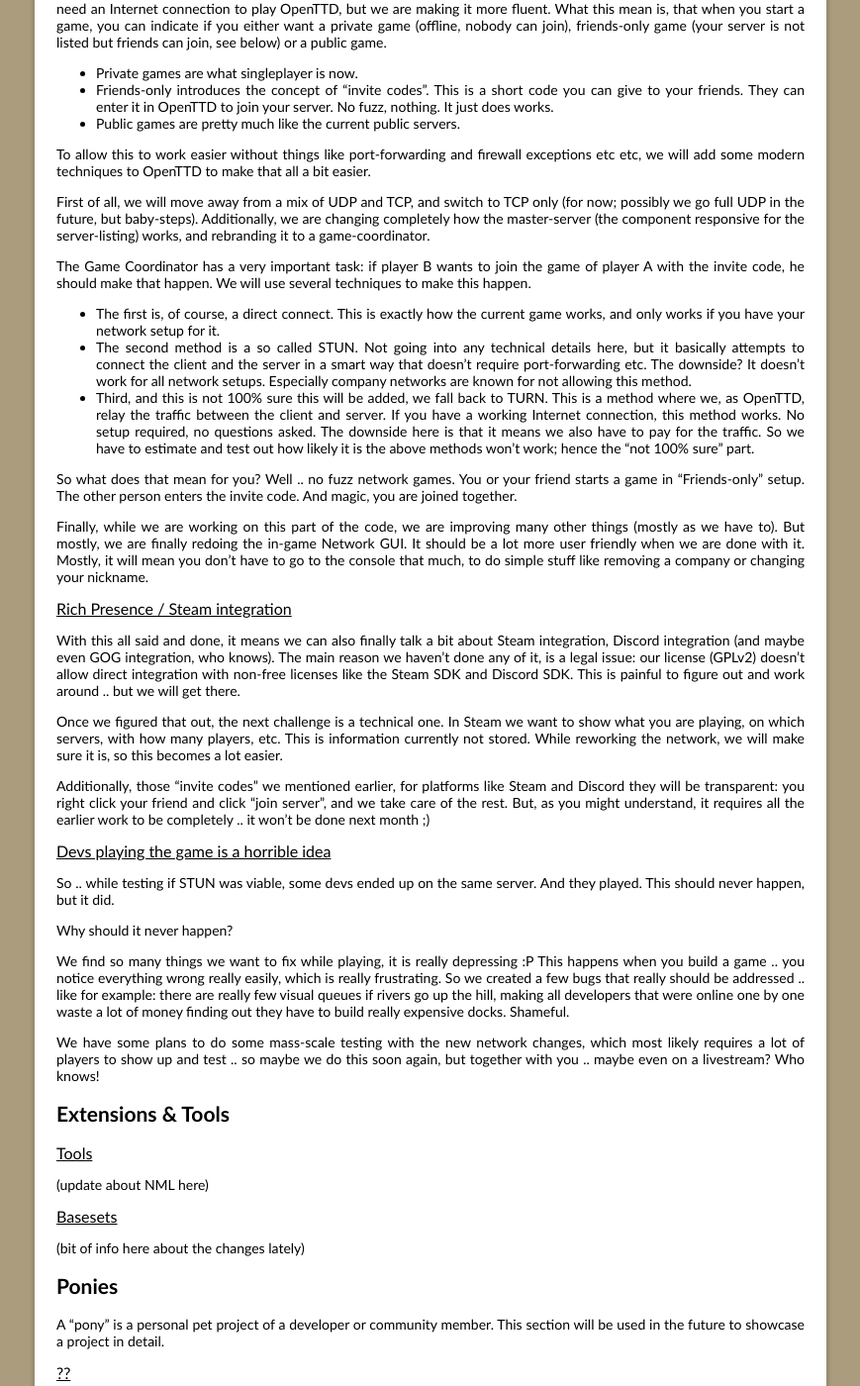
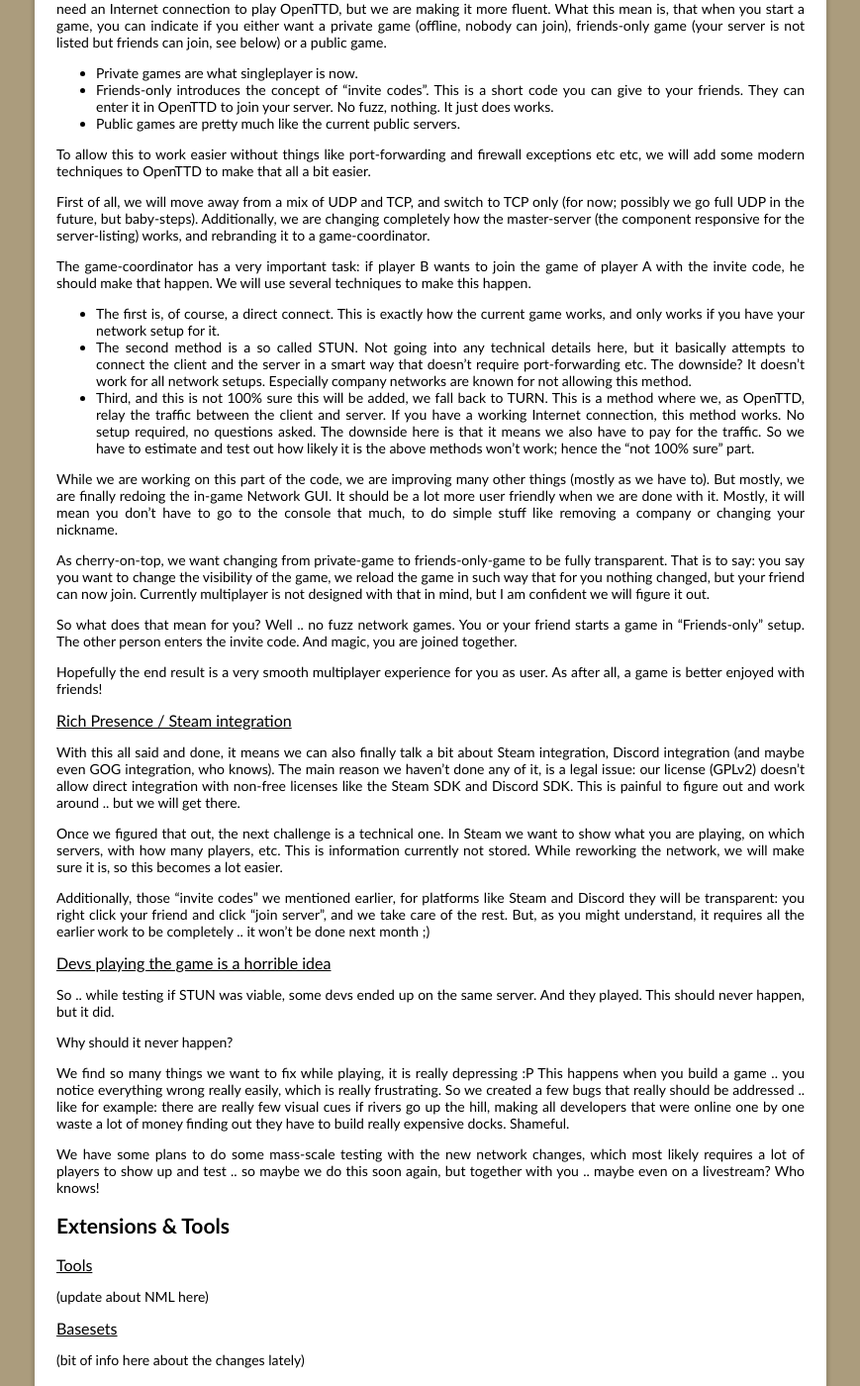
Before and after one commit to OpenTTD/website, a Jekyll site: the page built from _posts/2021-05-01-monthly-dev-post.md, in a window 1280 px wide and 1400 px high, scrolled down 837 px. Shown: the whole window at 99% size, without its empty margins (205-1074 px from the left). Built offline with Jekyll 4.4.1, drawn with Linux system fonts in a browser that asks for light colours; some of the changed text lies outside the part shown.

Commit message:
Typos and some addition to networking

```diff
--- a/_posts/2021-05-01-monthly-dev-post.md
+++ b/_posts/2021-05-01-monthly-dev-post.md
@@ -58,7 +58,7 @@ To allow this to work easier without things like port-forwarding and firewall ex
 First of all, we will move away from a mix of UDP and TCP, and switch to TCP only (for now; possibly we go full UDP in the future, but baby-steps).
 Additionally, we are changing completely how the master-server (the component responsive for the server-listing) works, and rebranding it to a game-coordinator.
 
-The Game Coordinator has a very important task: if player B wants to join the game of player A with the invite code, he should make that happen.
+The game-coordinator has a very important task: if player B wants to join the game of player A with the invite code, he should make that happen.
 We will use several techniques to make this happen.
 - The first is, of course, a direct connect.
 This is exactly how the current game works, and only works if you have your network setup for it.
@@ -73,16 +73,23 @@ No setup required, no questions asked.
 The downside here is that it means we also have to pay for the traffic.
 So we have to estimate and test out how likely it is the above methods won't work; hence the "not 100% sure" part.
 
+While we are working on this part of the code, we are improving many other things (mostly as we have to).
+But mostly, we are finally redoing the in-game Network GUI.
+It should be a lot more user friendly when we are done with it.
+Mostly, it will mean you don't have to go to the console that much, to do simple stuff like removing a company or changing your nickname.
+
+As cherry-on-top, we want changing from private-game to friends-only-game to be fully transparent.
+That is to say: you say you want to change the visibility of the game, we reload the game in such way that for you nothing changed, but your friend can now join.
+Currently multiplayer is not designed with that in mind, but I am confident we will figure it out.
+
 So what does that mean for you?
 Well .. no fuzz network games.
 You or your friend starts a game in "Friends-only" setup.
 The other person enters the invite code.
 And magic, you are joined together.
 
-Finally, while we are working on this part of the code, we are improving many other things (mostly as we have to).
-But mostly, we are finally redoing the in-game Network GUI.
-It should be a lot more user friendly when we are done with it.
-Mostly, it will mean you don't have to go to the console that much, to do simple stuff like removing a company or changing your nickname.
+Hopefully the end result is a very smooth multiplayer experience for you as user.
+As after all, a game is better enjoyed with friends!
 
 ### Rich Presence / Steam integration
 
@@ -108,7 +115,7 @@ Why should it never happen?
 
 We find so many things we want to fix while playing, it is really depressing :P
 This happens when you build a game .. you notice everything wrong really easily, which is really frustrating.
-So we created a few bugs that really should be addressed .. like for example: there are really few visual queues if rivers go up the hill, making all developers that were online one by one waste a lot of money finding out they have to build really expensive docks.
+So we created a few bugs that really should be addressed .. like for example: there are really few visual cues if rivers go up the hill, making all developers that were online one by one waste a lot of money finding out they have to build really expensive docks.
 Shameful.
 
 We have some plans to do some mass-scale testing with the new network changes, which most likely requires a lot of players to show up and test .. so maybe we do this soon again, but together with you .. maybe even on a livestream?
```
Also changed, not shown: other parts of _posts/2021-05-01-monthly-dev-post.md (+1 -1 lines).
